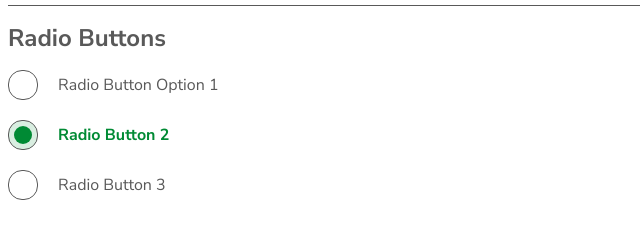
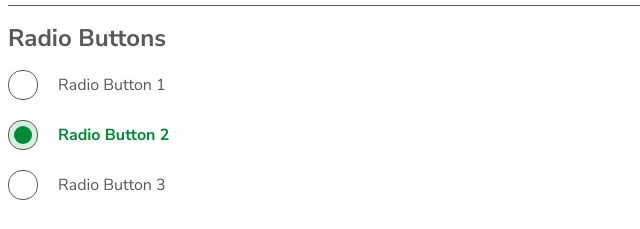
Before and after one commit to ejohnson-pa/components, a website: page index.html in a window 1280 px wide. Shown: the part 1709-1938 px from the top of the page, 0-640 px from the left. Drawn offline with Linux system fonts and the light colour scheme.

Commit message:
Updated copy in examples

```diff
--- a/index.html
+++ b/index.html
@@ -102,7 +102,7 @@
             <div class="field">
                 <div class="radiobutton">
                     <input type="radio" name="radiobutton" id="radiobutton-1">
-                    <label for="radiobutton-1">Radio Button Option 1</label>
+                    <label for="radiobutton-1">Radio Button 1</label>
                 </div>
                 <div class="radiobutton">
                     <input type="radio" name="radiobutton" id="radiobutton-2" checked>
```
